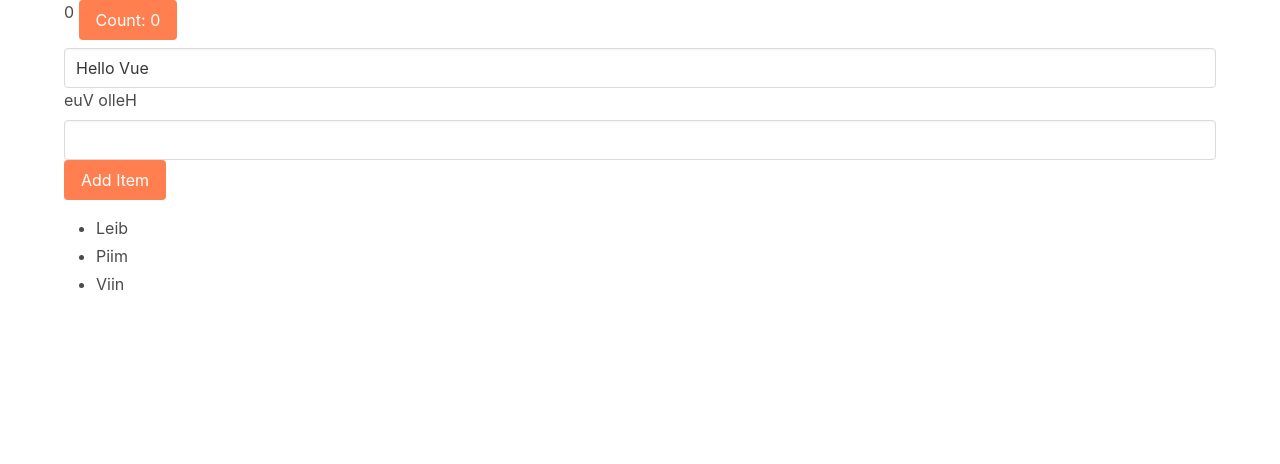
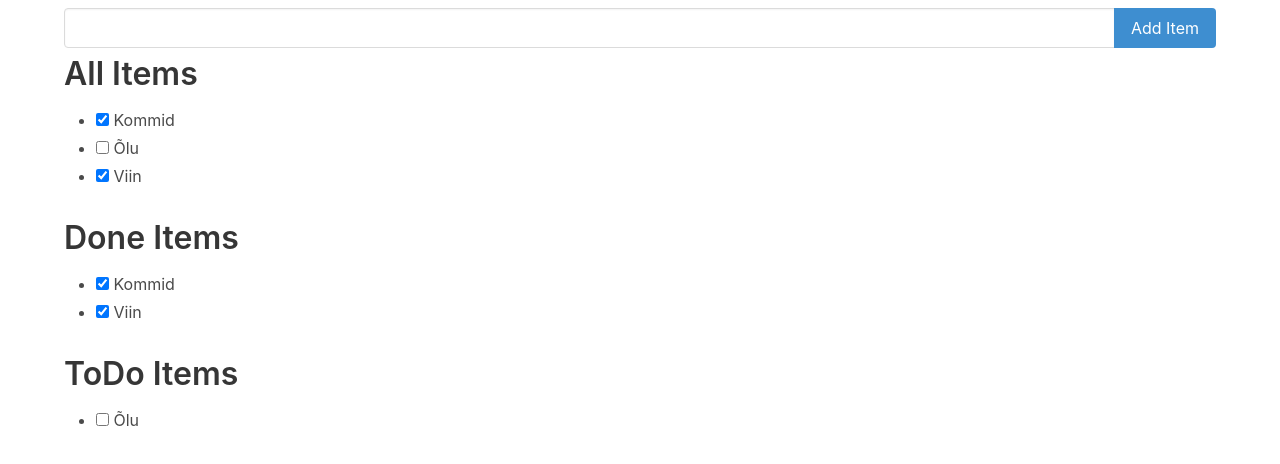
Before and after one commit to Kasparsu/ta22vlearnjs, a Vue app: page / in a window 1280 px wide. Shown: the top 464 px of the page. Built offline with nearby package versions, Linux system fonts and the light colour scheme.

Commit message:
Add ItemList component

```diff
--- a/src/App.vue
+++ b/src/App.vue
@@ -1,35 +1,42 @@
 <script setup>
-    import { ref, reactive } from 'vue';
+import { ref, reactive, computed } from 'vue';
+import ItemList from './components/ItemList.vue';
 
 let message = ref('Hello Vue');
 let newItem = ref('');
 let count = ref(0);
+let i = 0;
 let items = reactive([
-        'Leib',
-        'Piim',
-        'Viin'
+    {id:i++,name:'Kommid', isDone: true},
+    {id:i++,name:'Õlu', isDone: false},
+    {id:i++,name:'Viin', isDone: true},
 ]);
-    function addItem(){
-        if(newItem.value.trim() !== ''){
-            items.push(newItem.value.trim());
+function addItem() {
+    if (newItem.value.trim() !== '') {
+        items.push({id:i++,name: newItem.value.trim(), isDone: false});
     }
     newItem.value = '';
 }
+const doneItems = computed(() => items.filter(item => item.isDone));
+const toDoItems = computed(() => items.filter(item => !item.isDone));
 </script>
 
 <template>
     <div class="container">
-        {{ count }}
-        <button class="button is-primary" @click="count++">Count: {{ count }}</button>
-        <!-- <input type="text" :value="message" class="input mt-2" @input="message=$event.target.value"> -->
-        <input type="text" v-model="message" class="input mt-2">
-        {{ message.split('').reverse().join('') }}
-        <input type="text" v-model="newItem" class="input mt-2" @keydown.enter="addItem">
-        <button class="button is-primary" @click="addItem">Add Item</button>
+        <div class="field has-addons my-2">
+            <div class="control is-expanded">
+                <input class="input" type="text" v-model="newItem" @keydown.enter="addItem">
+            </div>
+            <div class="control">
+                <a class="button is-info" @click="addItem">
+                    Add Item
+                </a>
+            </div>
+        </div>
         <div class="content">
-            <ul>
-                <li v-for="item in items">{{ item }}</li>
-            </ul>
+            <item-list title="All Items" :items="items"></item-list>
+            <item-list title="Done Items" :items="doneItems"></item-list>
+            <item-list title="ToDo Items" :items="toDoItems"></item-list>
         </div>
     </div>
 </template>
--- /dev/null
+++ b/src/components/ItemList.vue
@@ -0,0 +1,13 @@
+<script setup>
+defineProps(['title', 'items']);
+</script>
+
+<template>
+    <h1>{{ title }}</h1>
+    <ul>
+        <li v-for="item in items" :key="item.id">
+            <input type="checkbox" v-model="item.isDone">
+            {{ item.name }}
+        </li>
+    </ul>
+</template>
```
Lines whose indentation alone changed are shown as unchanged.
